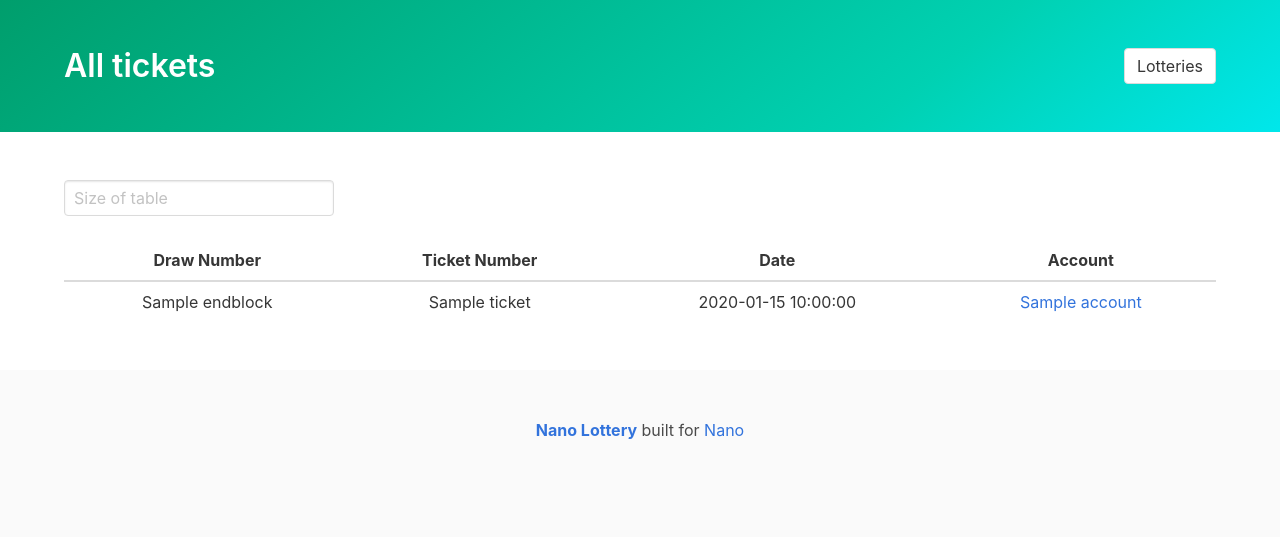
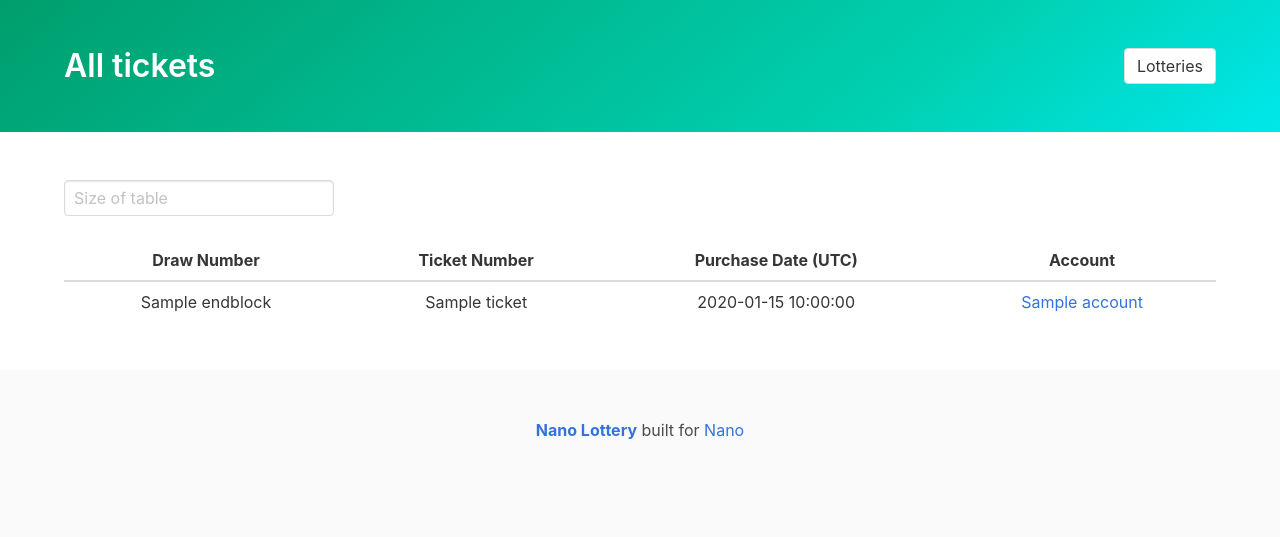
Before and after one commit to FrilledShark/NanoLottery, a Flask app: template templates/ticket.html in a window 1280 px wide. Shown: the part 52-589 px from the top of the page. Run offline with Flask 2, Linux system fonts and the light colour scheme; the template is opened without the code that fills it: most values are stand-ins (such as "Sample title", 1, 10 or a date in 2020).

Commit message:
Fixed (UTC)

```diff
--- a/templates/index.html
+++ b/templates/index.html
@@ -42,7 +42,7 @@
 <section class="hero is-primary is-bold">
     <div class="hero-body">
         <div align="center" class="container">
-            <h1 class="title">Buy your ticket!/h1>
+            <h1 class="title">Buy your ticket!</h1>
                 <h6 class="subtitle is-6">{{ account }}</h6>
                 <div><a href="xrb:{{account}}"><img src="/static/{{ account }}.png"></a></div>
                 <div>Ticket price = 0.01 Nano</div>
--- a/templates/lottery.html
+++ b/templates/lottery.html
@@ -78,7 +78,7 @@
                 <thead>
                     <tr>
                         <th style="text-align: center;">Drawing Number</th>
-                        <th style="text-align: center;">Date</th>
+                        <th style="text-align: center;">Start Date (UTC)</th>
                         <th style="text-align: center;">Pot size</th>
                         <th style="text-align: center;">Roll</th>
                         <th style="text-align: center;">Winner</th>
--- a/templates/ticket.html
+++ b/templates/ticket.html
@@ -69,7 +69,7 @@
                 <tr>
                     <th style="text-align: center;">Draw Number</th>
                     <th style="text-align: center;">Ticket Number</th>
-                    <th style="text-align: center;">Date</th>
+                    <th style="text-align: center;">Purchase Date (UTC)</th>
                     <th class="is-hidden-mobile" style="text-align: center;">Account</th>
                 </tr>
               </thead>
```
